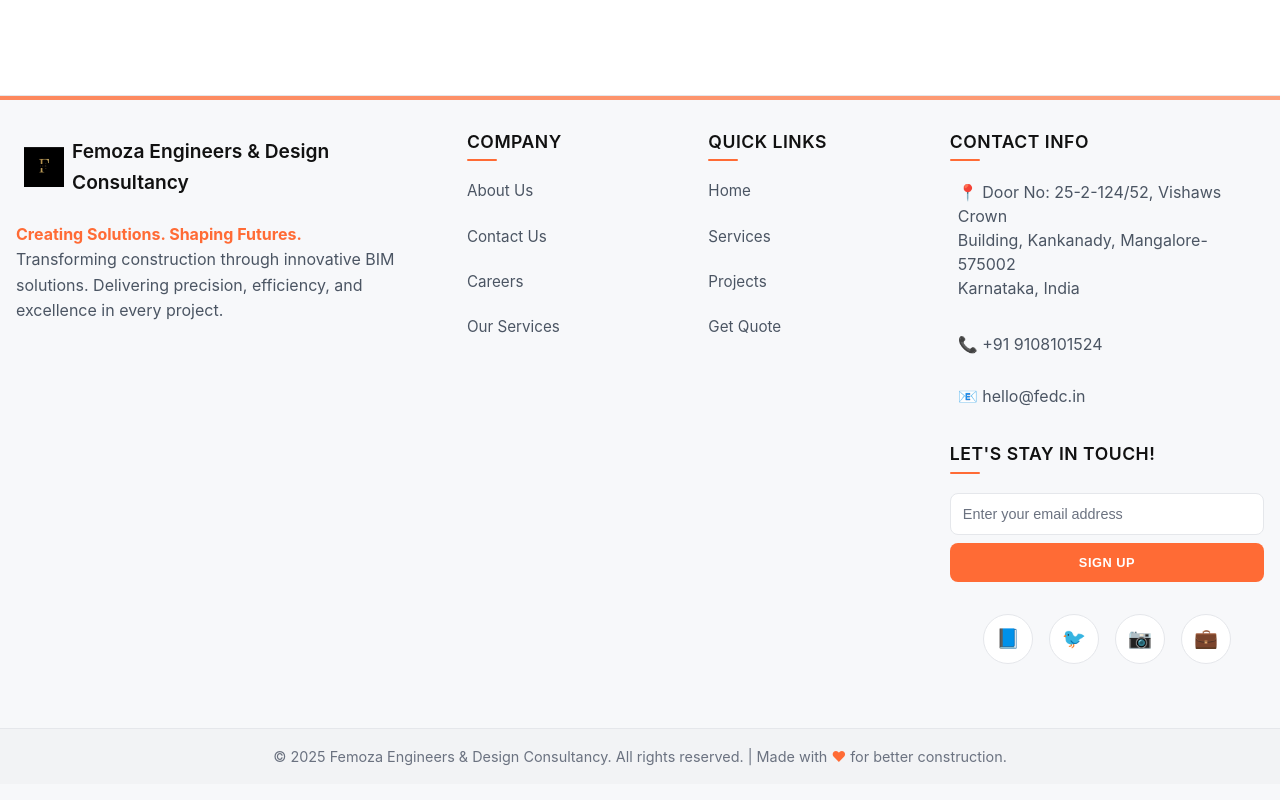
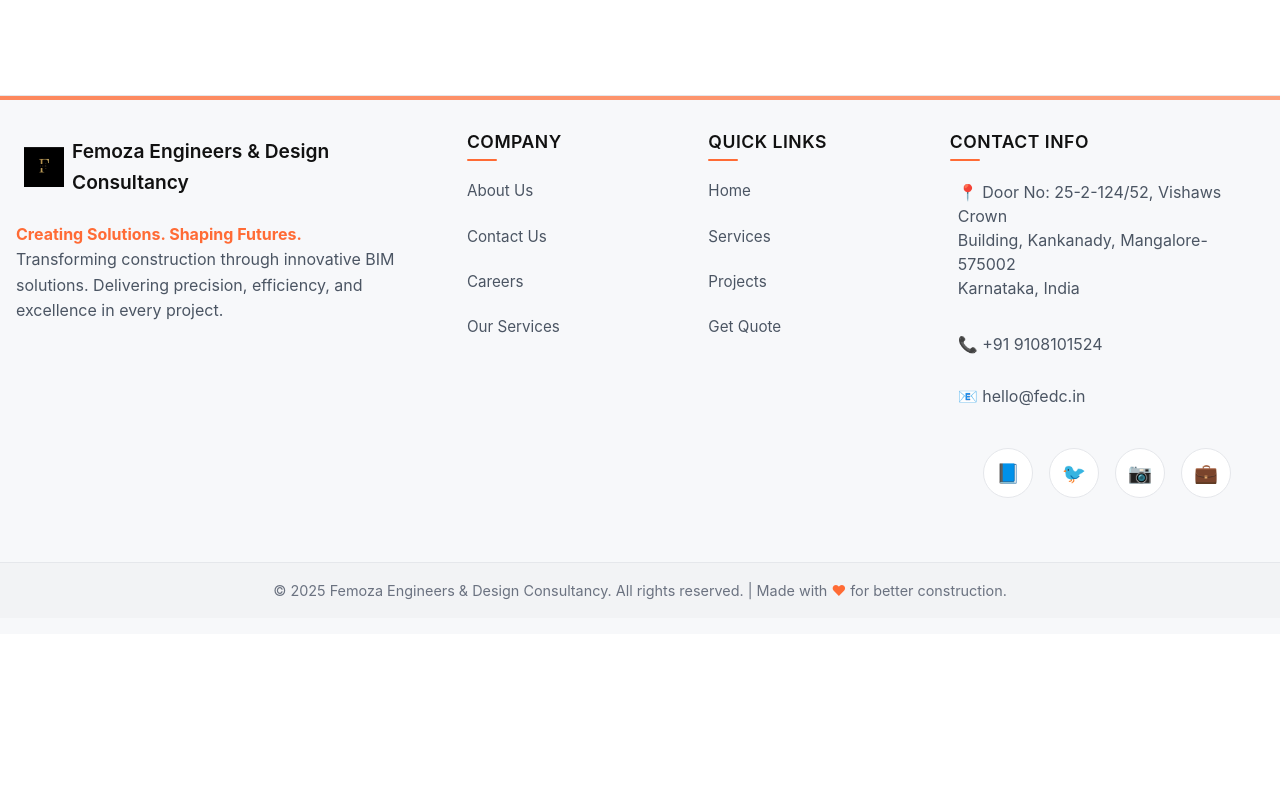
Before and after one commit to Jenish00007/Femoza-Engineers-Design-Consultancy, a React (Create React App) app: page / in a window 1280 px wide. Shown: the part 3836-4636 px from the top of the page. After the commit the page ends 4470 px from the top, so only its background shows below. Built offline with nearby package versions, Linux system fonts and the light colour scheme.

Commit message:
update content

```diff
--- a/src/App.css
+++ b/src/App.css
@@ -759,6 +759,11 @@ body {
   box-shadow: var(--shadow-card);
 }
 
+.contact-item:hover a {
+  color: var(--orange-primary);
+  border-bottom-color: var(--orange-primary);
+}
+
 .contact-item span {
   font-size: 1.2rem;
   flex-shrink: 0;
@@ -775,6 +780,20 @@ body {
 
 .contact-item strong {
   color: var(--text-primary);
+}
+
+.contact-item a {
+  color: inherit;
+  text-decoration: none;
+  transition: all 0.3s ease;
+  border-bottom: 1px solid transparent;
+  padding-bottom: 2px;
+}
+
+.contact-item a:hover {
+  color: var(--orange-primary);
+  border-bottom-color: var(--orange-primary);
+  transform: translateX(5px);
 }
 
 /* Forms */
@@ -1017,62 +1036,7 @@ body {
   margin-bottom: 1rem;
 }
 
-/* Newsletter */
-.newsletter {
-  display: flex;
-  gap: 0.5rem;
-  margin-bottom: 1rem;
-  flex-direction: column;
-  margin-top: 1.5rem;
-}
-
-.newsletter-input {
-  flex: 1;
-  padding: 0.75rem;
-  background: var(--bg-primary);
-  border: 1px solid var(--border-primary);
-  border-radius: 8px;
-  color: var(--text-primary);
-  font-size: 0.9rem;
-  transition: all 0.3s ease;
-  width: 100%;
-}
-
-.newsletter-input:focus {
-  outline: none;
-  border-color: var(--orange-primary);
-  box-shadow: 0 0 0 3px rgba(255, 107, 53, 0.1);
-}
-
-.newsletter-input::placeholder {
-  color: var(--text-muted);
-}
-
-.newsletter-button {
-  padding: 0.75rem 1rem;
-  background: var(--orange-primary);
-  color: var(--text-on-accent);
-  border: none;
-  border-radius: 8px;
-  font-weight: 600;
-  cursor: pointer;
-  transition: all 0.3s ease;
-  text-transform: uppercase;
-  font-size: 0.8rem;
-  letter-spacing: 0.5px;
-  white-space: nowrap;
-  width: 100%;
-}
-
-.newsletter-button:hover {
-  background: var(--orange-secondary);
-  transform: translateY(-2px);
-  box-shadow: 0 4px 15px rgba(255, 107, 53, 0.3);
-}
-
-.newsletter-button:active {
-  transform: translateY(0);
-}
+
 
 /* Social Media Links */
 .social-links {
@@ -1861,16 +1825,10 @@ body {
     justify-content: center;
     text-align: center;
     margin: 0.5rem 0;
-    font-size: 0.95rem;
     padding: 0.5rem;
     border-radius: 6px;
     background: rgba(255, 255, 255, 0.5);
     width: 100%;
-  }
-
-  /* Hide newsletter section on mobile */
-  .newsletter {
-    display: none;
   }
 
   .social-links {
@@ -2914,11 +2872,6 @@ body {
     width: 100%;
   }
 
-  /* Hide newsletter section on mobile */
-  .newsletter {
-    display: none;
-  }
-
   .social-links {
     justify-content: center;
     margin-top: 1.5rem;
@@ -2990,11 +2943,6 @@ body {
     font-size: 0.9rem;
   }
 
-  /* Hide newsletter section on mobile */
-  .newsletter {
-    display: none;
-  }
-
   .social-link {
     width: 45px;
     height: 45px;
@@ -3011,8 +2959,7 @@ body {
   }
 
   .footer-links,
-  .footer-contact,
-  .newsletter {
+  .footer-contact {
     padding: 1rem;
   }
 }
@@ -3064,11 +3011,6 @@ body {
     font-size: 0.85rem;
   }
 
-  /* Hide newsletter section on mobile */
-  .newsletter {
-    display: none;
-  }
-
   .social-link {
     width: 40px;
     height: 40px;
@@ -3085,8 +3027,7 @@ body {
   }
 
   .footer-links,
-  .footer-contact,
-  .newsletter {
+  .footer-contact {
     padding: 0.75rem;
   }
 }
--- a/src/App.js
+++ b/src/App.js
@@ -155,16 +155,7 @@ function App() {
                 <p>📧 hello@fedc.in</p>
               </div>
 
-              <div className="newsletter">
-                <h4 className="footer-title">Let's Stay In Touch!</h4>
-                <input
-                  type="email"
-                  className="newsletter-input"
-                  placeholder="Enter your email address"
-                  aria-label="Email for newsletter"
-                />
-                <button className="newsletter-button">Sign Up</button>
-              </div>
+
 
               <div className="social-links">
                 <a href="#" className="social-link" aria-label="Facebook">
--- a/src/pages/ContactPage.js
+++ b/src/pages/ContactPage.js
@@ -58,14 +58,18 @@ const ContactPage = () => {
               <span>📞</span>
               <div>
                 <strong>Phone</strong><br />
-                +91 9108101524
+                <a href="tel:+919108101524">
+                  +91 9108101524
+                </a>
               </div>
             </div>
             <div className="contact-item">
               <span>📧</span>
               <div>
                 <strong>Email</strong><br />
-                hello@fedc.in
+                <a href="mailto:hello@fedc.in">
+                  hello@fedc.in
+                </a>
               </div>
             </div>
 
```
